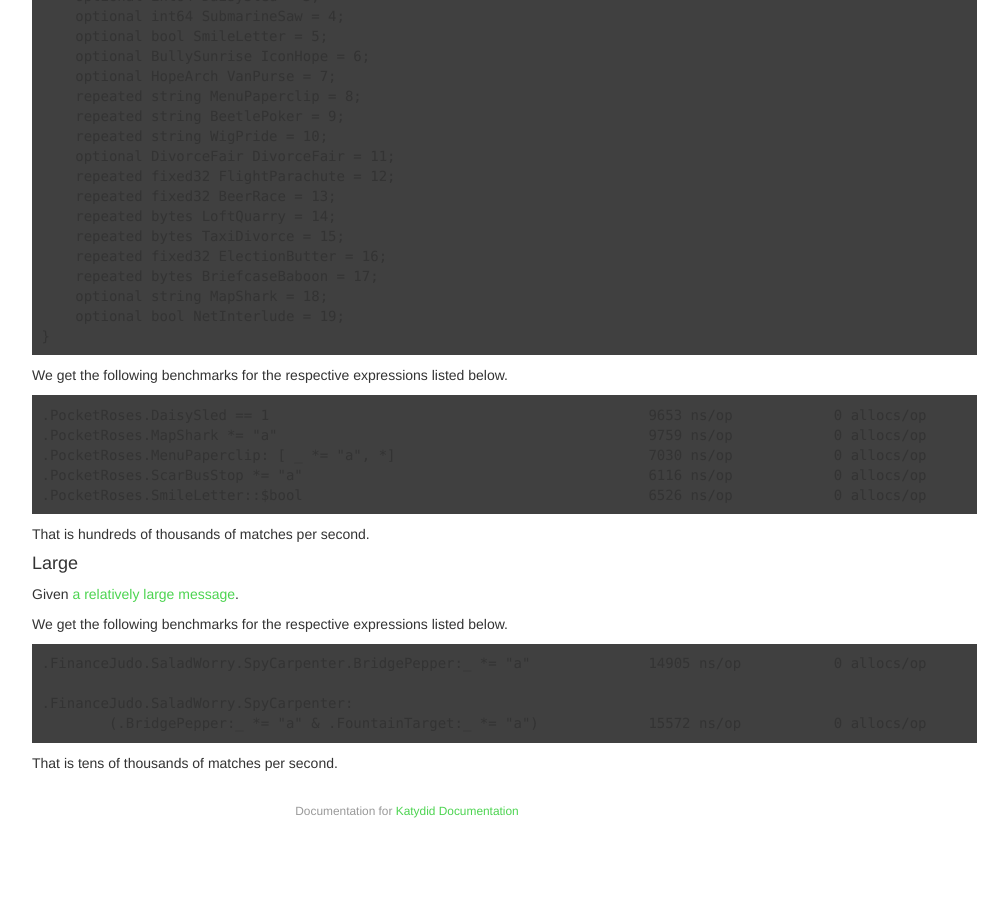
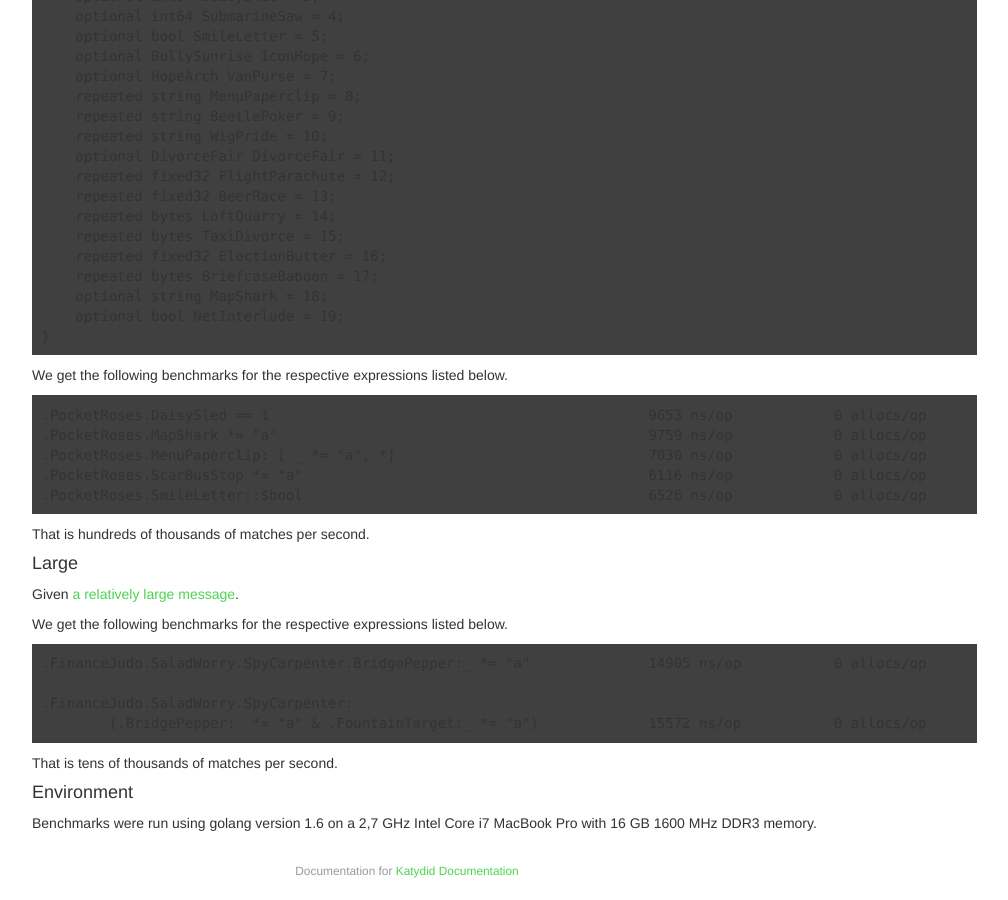
Before and after one commit to katydid/katydid.github.io, a Jekyll site: the page built from _posts/2016-04-18-relapsespeed.md, in a window 1280 px wide and 900 px high, scrolled down 1233 px. Shown: the whole window, without its empty margins (233-1241 px from the left). Built offline with Jekyll 4.4.1, drawn with Linux system fonts in a browser that asks for light colours; before the commit the page ends 2073 px from its top, so only the background shows below that.

Commit message:
benchmark enviroment

```diff
--- a/_posts/2016-04-18-relapsespeed.md
+++ b/_posts/2016-04-18-relapsespeed.md
@@ -118,3 +118,7 @@ We get the following benchmarks for the respective expressions listed below.
 ~~~
 
 That is tens of thousands of matches per second.
+
+#### Environment
+
+Benchmarks were run using golang version 1.6 on a 2,7 GHz Intel Core i7 MacBook Pro with 16 GB 1600 MHz DDR3 memory.
```
